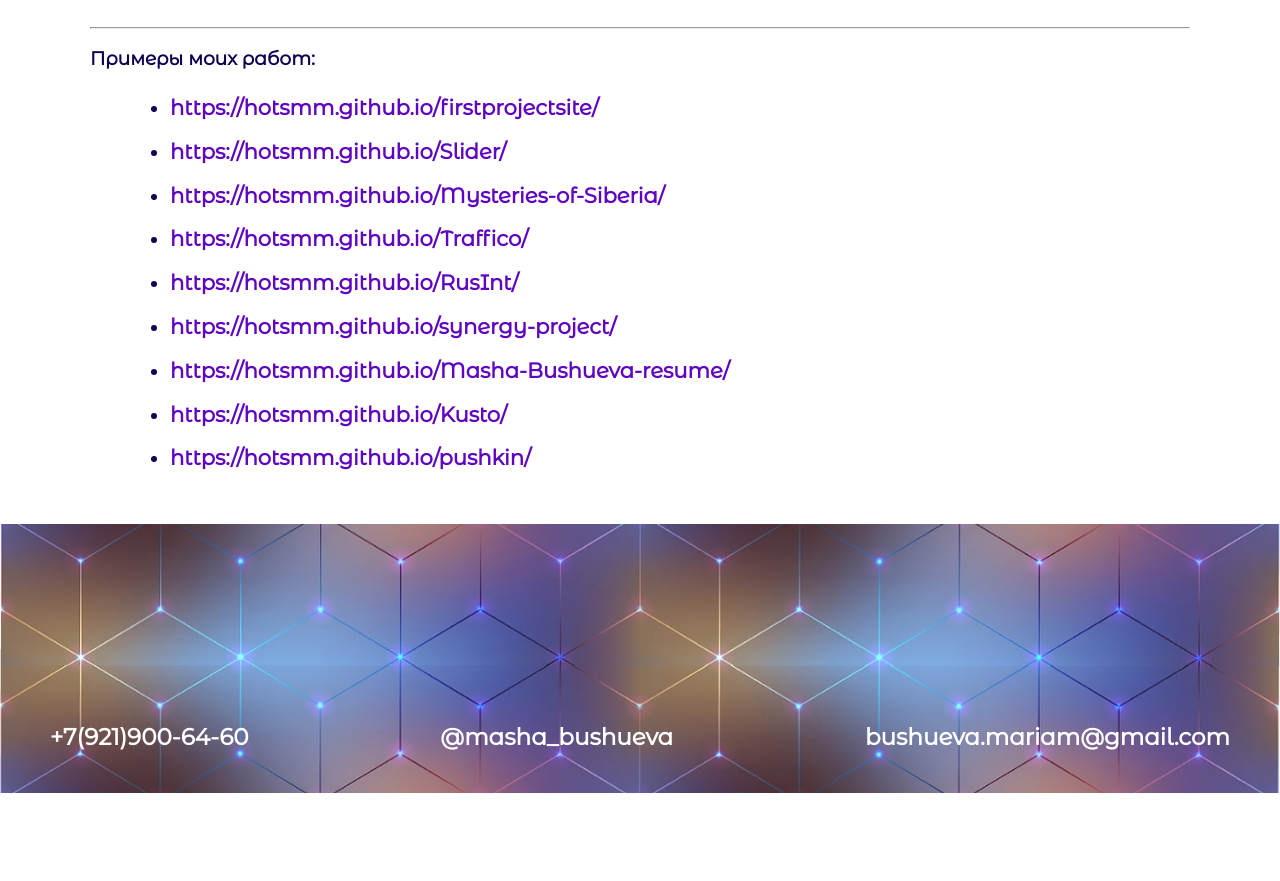
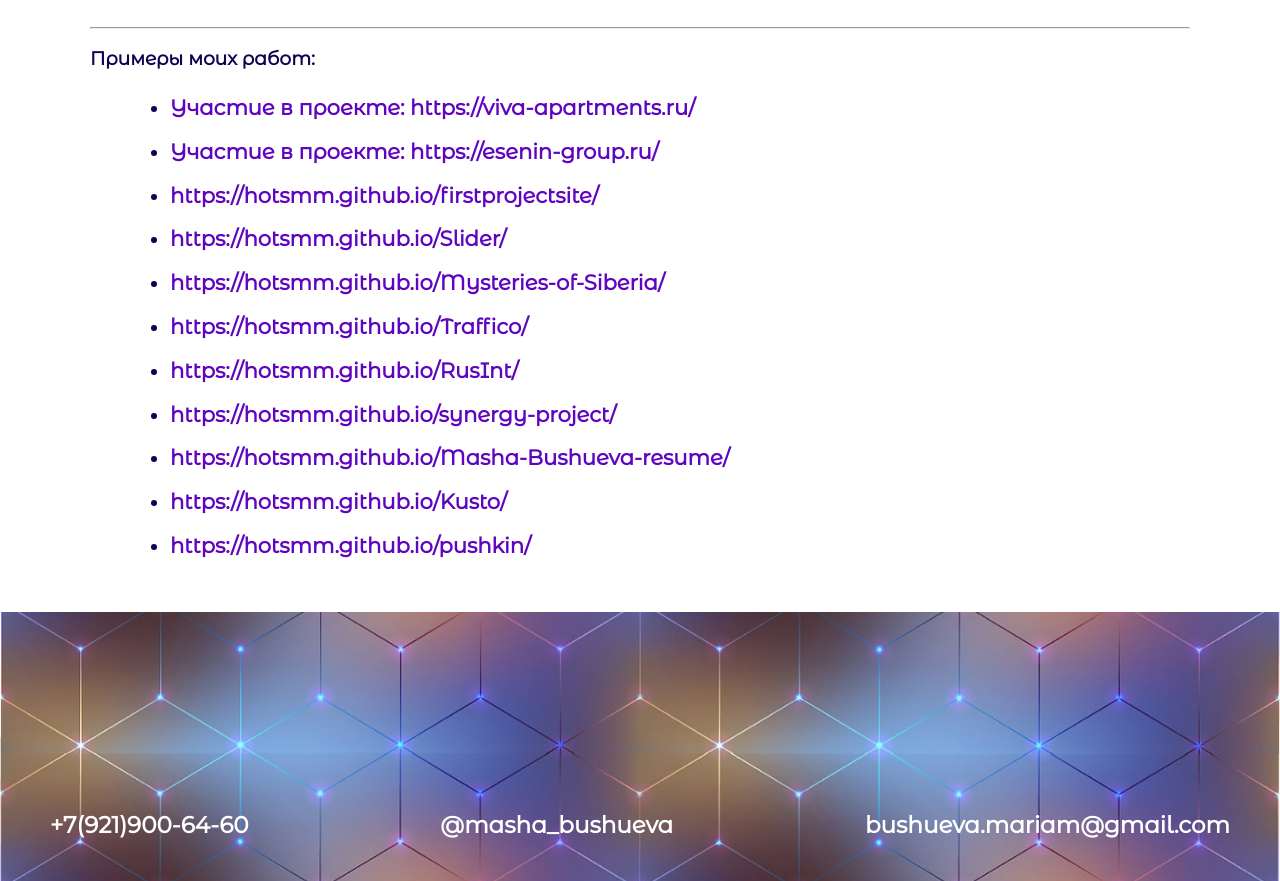
Before and after one commit to hotsmm/Bushueva-CV, a plain HTML site: page index.html in a window 1280 px wide. Shown: the part 1561-2442 px from the top of the page. Before the commit the page ends 2354 px from the top, so only its background shows below. Drawn offline with Linux system fonts and the light colour scheme.

Commit message:
added участие в проекте

```diff
--- a/index.html
+++ b/index.html
@@ -58,6 +58,12 @@
             <h3>Примеры моих работ:</h3>
             <ul>
                 <li class="libody">
+                    <a class="working" target="_blank" href="https://viva-apartments.ru/">Участие в проекте: https://viva-apartments.ru/</a>
+                </li>
+                <li class="libody">
+                    <a class="working" target="_blank" href="https://esenin-group.ru/">Участие в проекте: https://esenin-group.ru/</a>
+                </li>
+                <li class="libody">
                     <a class="working" target="_blank" href="https://hotsmm.github.io/firstprojectsite/">https://hotsmm.github.io/firstprojectsite/</a>
                 </li>
                 <li class="libody">
```
